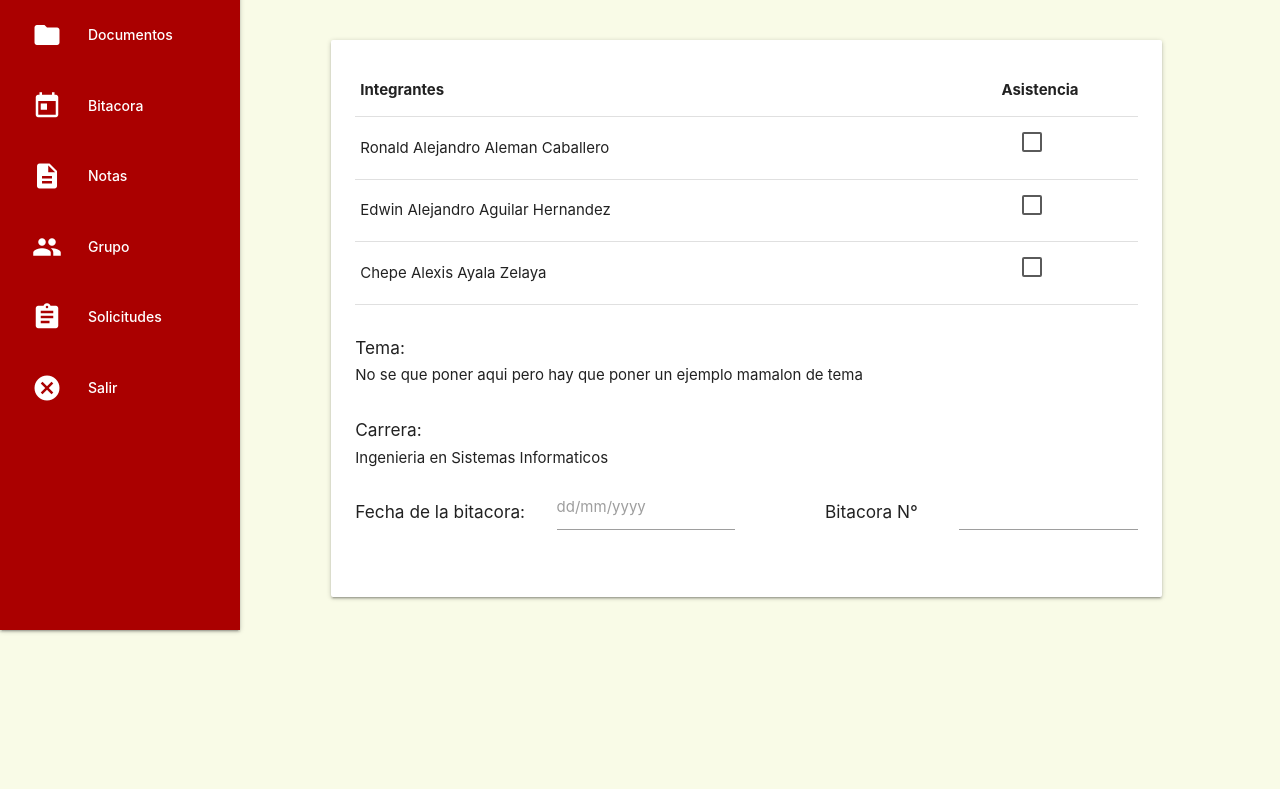
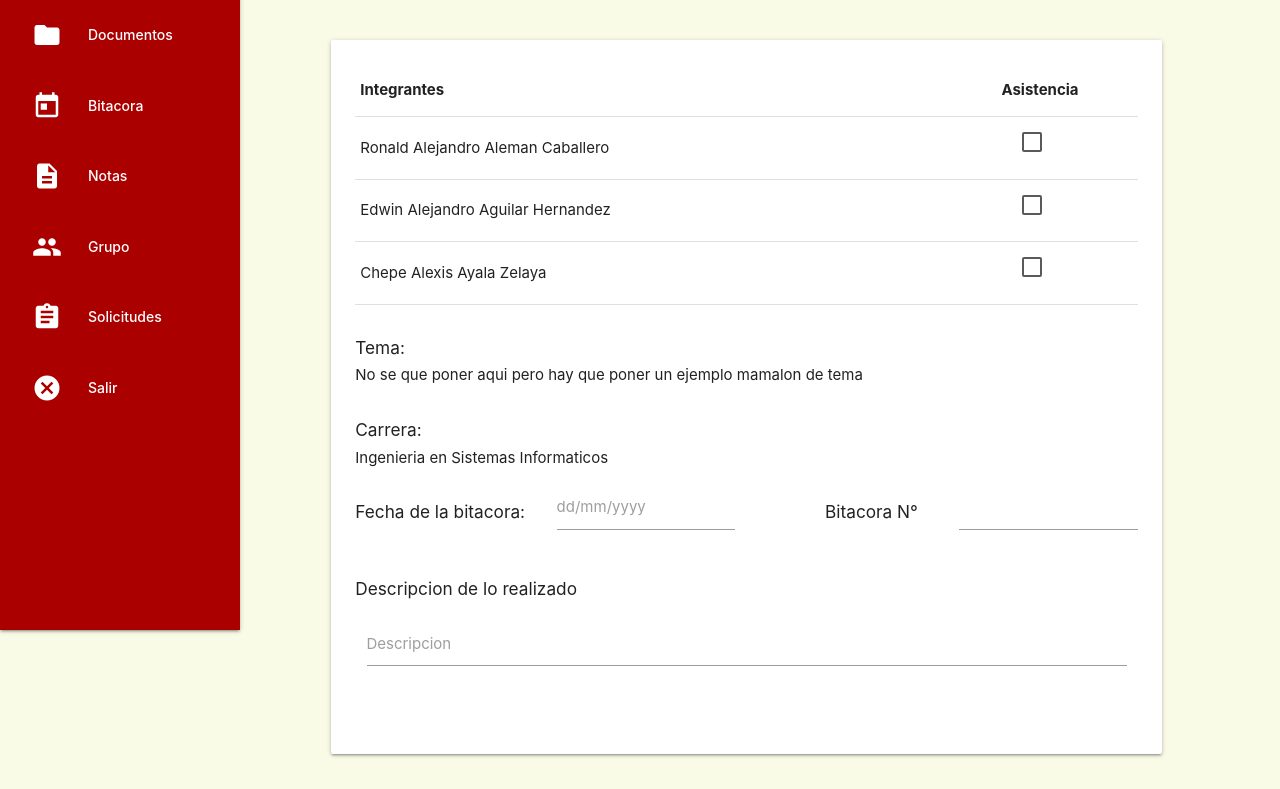
Before and after one commit to Ronald9919/DSI, a plain HTML site: page bitacoras.html in a window 1280 px wide. Shown: the part 230-1019 px from the top of the page. Before the commit the page ends 862 px from the top, so only its background shows below. Drawn offline with nearby package versions, Linux system fonts and the light colour scheme.

Commit message:
Update bitacoras.html

```diff
--- a/bitacoras.html
+++ b/bitacoras.html
@@ -111,6 +111,13 @@
                             <div class="input-field col m3 s12">
                                 <input type="number" class="validate">
                             </div>
+                            <div class="input-field col s12">
+                                <h6>Descripcion de lo realizado </h6>
+                                <div class="input-field col m12 s12">
+                                    <textarea id="textarea1" class="materialize-textarea"></textarea>
+                                    <label for="textarea1">Descripcion</label>
+                                  </div>
+                              </div>
                         </div>
                     </div>
                 </div>
```
